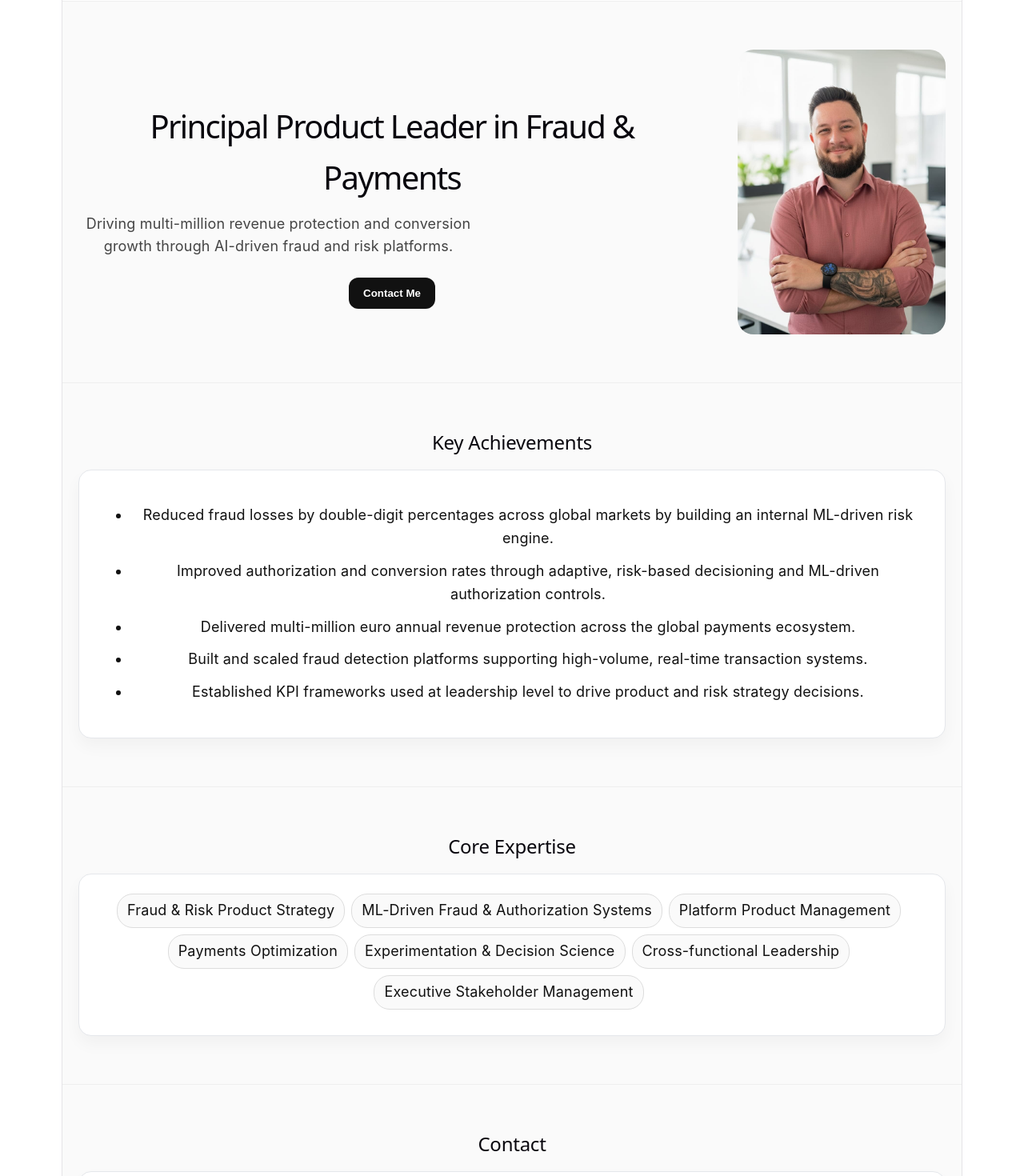
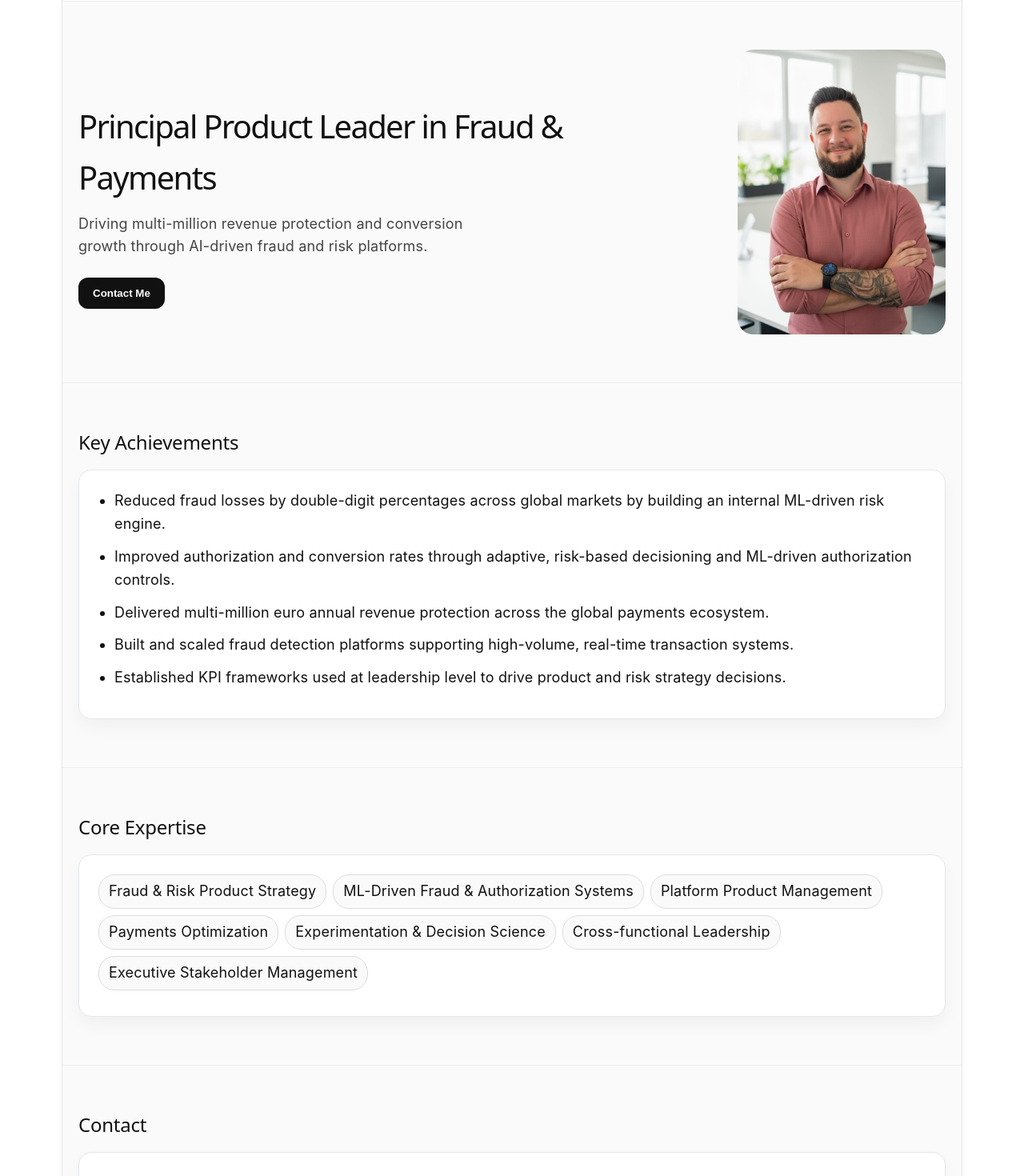
Before and after one commit to funnykitos-mvp/professional_portfolio, a React (Vite) app: page / in a window 1280 px wide. Shown: the part 60-1530 px from the top of the page at 80% size. Built offline with nearby package versions, Linux system fonts and the light colour scheme.

Commit message:
Improve text readability and left-align layout v5

```diff
--- a/src/App.jsx
+++ b/src/App.jsx
@@ -69,7 +69,7 @@ const achievements = [
 
 export default function MarcosPortfolio() {
   return (
-    <div style={{ fontFamily: "Inter, system-ui, sans-serif", color: "#111", lineHeight: 1.6, background: "#fafafa" }}>
+    <div style={{ fontFamily: "Inter, system-ui, sans-serif", color: "#111", lineHeight: 1.6, background: "#fafafa", textAlign: "left" }}>
       {/* HEADER */}
       <header style={{ position: "sticky", top: 0, background: "#fff", borderBottom: "1px solid #eee", zIndex: 10 }}>
         <Container>
@@ -91,7 +91,7 @@ export default function MarcosPortfolio() {
         <Container>
           <div style={{ display: "flex", alignItems: "center", gap: 40, flexWrap: "wrap" }}>
             <div style={{ flex: 1, minWidth: 300 }}>
-              <h1 style={{ fontSize: 40, marginBottom: 12 }}>
+              <h1 style={{ fontSize: 40, marginBottom: 12, color: "#111", textAlign: "left" }}>
                 Principal Product Leader in Fraud & Payments
               </h1>
               <p style={{ fontSize: 18, color: "#444", maxWidth: 500 }}>
@@ -117,9 +117,9 @@ export default function MarcosPortfolio() {
       {/* ACHIEVEMENTS */}
       <Section>
         <Container>
-          <h2 style={{ marginBottom: 20 }}>Key Achievements</h2>
+          <h2 style={{ marginBottom: 20, color: "#111", textAlign: "left" }}>Key Achievements</h2>
           <Card>
-            <ul>
+            <ul style={{ textAlign: "left", paddingLeft: 20, margin: 0 }}>
               {achievements.map((a) => (
                 <li key={a} style={{ marginBottom: 12 }}>{a}</li>
               ))}
@@ -131,7 +131,7 @@ export default function MarcosPortfolio() {
       {/* EXPERTISE */}
       <Section id="expertise">
         <Container>
-          <h2 style={{ marginBottom: 20 }}>Core Expertise</h2>
+          <h2 style={{ marginBottom: 20, color: "#111", textAlign: "left" }}>Core Expertise</h2>
           <Card>
             {expertise.map((e) => (
               <Badge key={e}>{e}</Badge>
@@ -143,7 +143,7 @@ export default function MarcosPortfolio() {
       {/* CONTACT */}
       <Section id="contact">
         <Container>
-          <h2 style={{ marginBottom: 20 }}>Contact</h2>
+          <h2 style={{ marginBottom: 20, color: "#111", textAlign: "left" }}>Contact</h2>
           <Card>
             <p>Email: marcos.portella@gmail.com</p>
             <p>Location: Haarlem, Netherlands</p>
```
